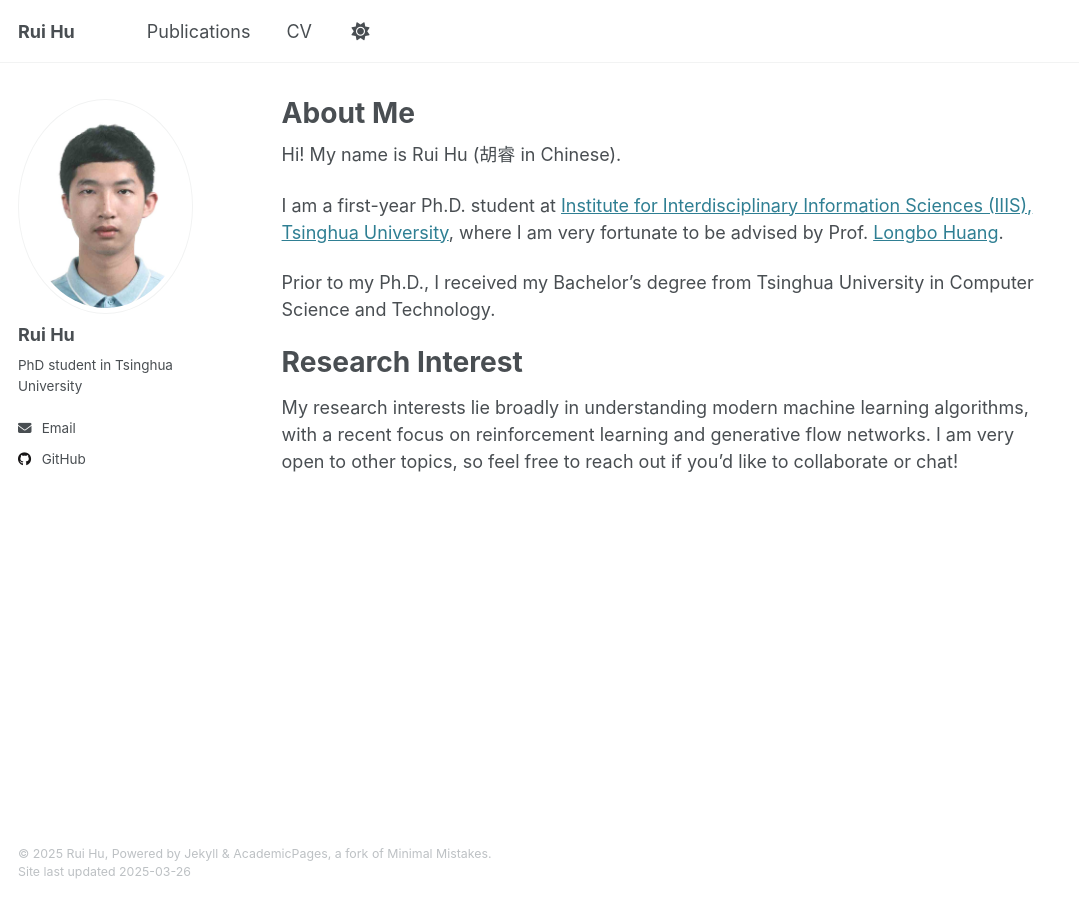
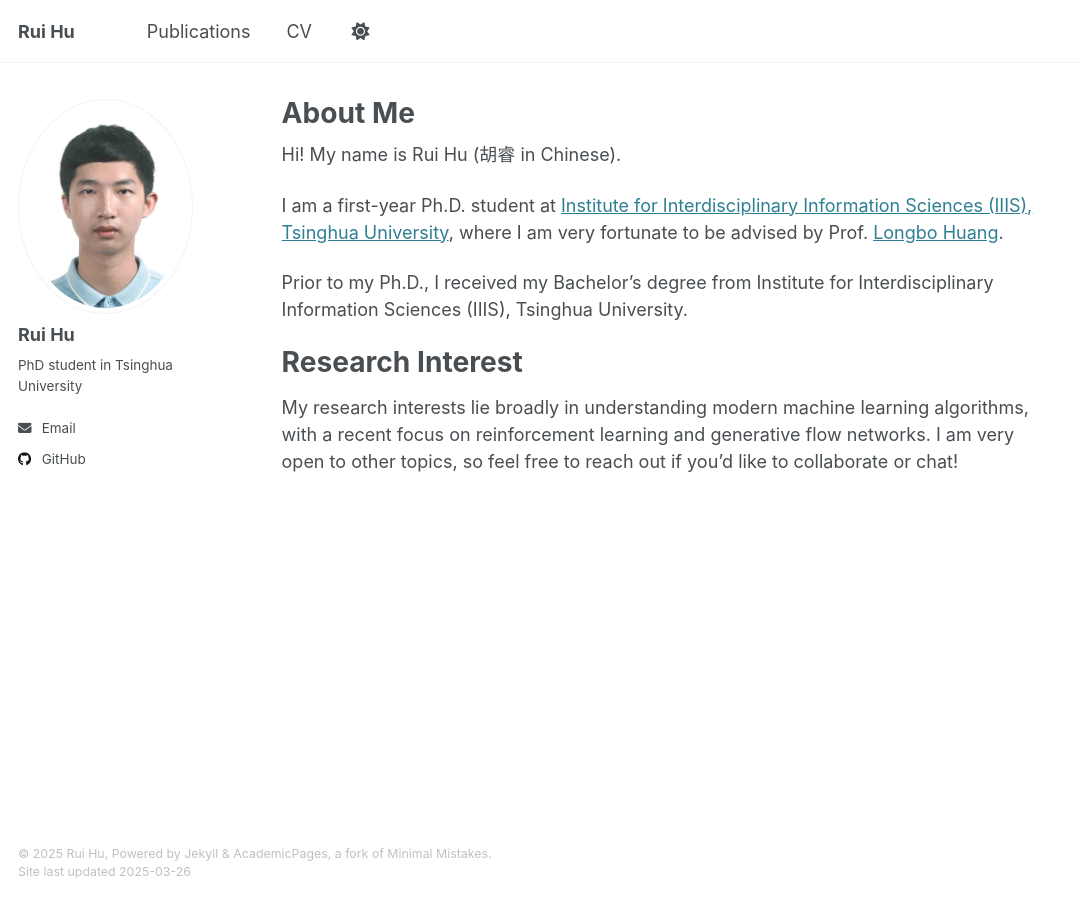
Before and after one commit to streek666/streek666.github.io, a Jekyll site: the page built from _pages/about.md, in a window 1280 px wide. Shown: the whole page, without its empty margins (0-1079 px from the left). Built offline with Jekyll 4.4.1, drawn with Linux system fonts in a browser that asks for light colours.

Commit message:
Update about.md

```diff
--- a/_pages/about.md
+++ b/_pages/about.md
@@ -11,7 +11,7 @@ Hi! My name is Rui Hu (胡睿 in Chinese).
 
 I am a first-year Ph.D. student at [Institute for Interdisciplinary Information Sciences (IIIS), Tsinghua University](https://iiis.tsinghua.edu.cn/en), where I am very fortunate to be advised by Prof. [Longbo Huang](https://people.iiis.tsinghua.edu.cn/~huang/index.html).
 
-Prior to my Ph.D., I received my Bachelor’s degree from Tsinghua University in Computer Science and Technology.
+Prior to my Ph.D., I received my Bachelor’s degree from Institute for Interdisciplinary Information Sciences (IIIS), Tsinghua University.
 
 Research Interest
 ======
```
